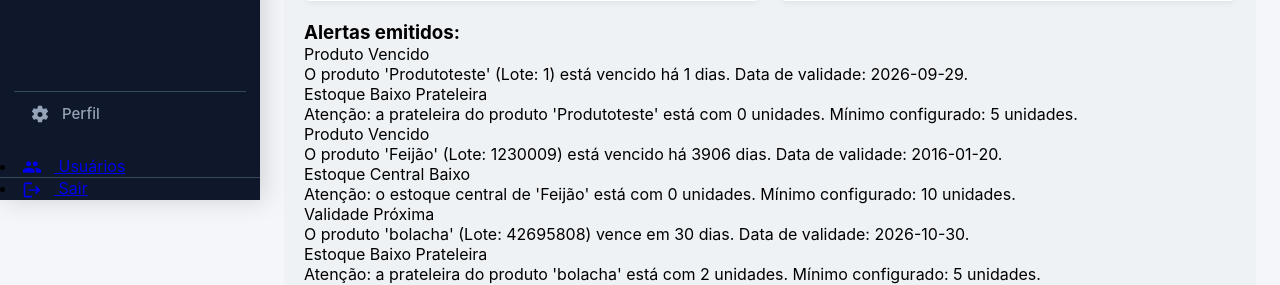
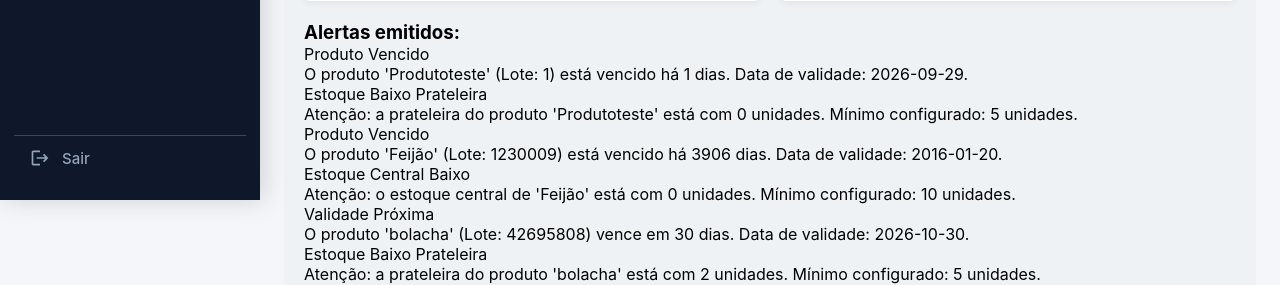
Before and after one commit to IsabelliLencione/TESTE_Valistoque, a PHP site: page /relatorio.php in a window 1280 px wide. Shown: the part 600-885 px from the top of the page. Run offline with PHP 8.4, Linux system fonts and the light colour scheme; data comes from the database, SQL or seed files in the repository; data that the repository does not hold is empty.

Commit message:
Arrumei o menu lateral de algumas paginas

```diff
--- a/paginas/relatorio.php
+++ b/paginas/relatorio.php
@@ -249,30 +249,6 @@ try {
             </a>
 
         </li>
-
-        <li style="margin-top: auto; border-top: 1px solid #34495e;">
-
-            <a href="perfil.php">
-
-                <svg class="nav-icon" viewBox="0 0 24 24">
-                    <path d="M19.43 12.98c.04-.32.07-.64.07-.98s-.03-.66-.07-.98l2.11-1.65c.19-.15.24-.42.12-.64l-2-3.46c-.12-.22-.39-.3-.61-.22l-2.49 1c-.52-.4-1.08-.73-1.69-.98l-.38-2.65C14.46 2.18 14.25 2 14 2h-4c-.25 0-.46.18-.49.42l-.38 2.65c-.61.25-1.17.59-1.69.98l-2.49-1c-.23-.09-.49 0-.61.22l-2 3.46c-.13.22-.07.49.12.64l2.11 1.65c-.04.32-.07.65-.07.98s.03.66.07.98l-2.11 1.65c-.19.15-.24.42-.12.64l2 3.46c.12.22.39.3.61.22l2.49-1c.52.4 1.08.73 1.69.98l.38 2.65c.03.24.24.42.49.42h4c.25 0 .46-.18.49-.42l.38-2.65c.61-.25 1.17-.59 1.69-.98l2.49 1c.23.09.49 0 .61-.22l2-3.46c.12-.22.07-.49-.12-.64l-2.11-1.65zM12 15.5c-1.93 0-3-1.07-3-3s1.07-3 3-3 3 1.07 3 3-1.07 3-3 3z"/>
-                </svg>
-
-                Perfil
-
-            </a>
-
-        </li>
-
-    </ul>
-
-    <!-- Usuários -->
-    <li>
-      <a class="profile-item" href="ListaUsuarios.php">
-        <svg class="nav-icon" viewBox="0 0 24 24"><path d="M16 11c1.66 0 2.99-1.34 2.99-3S17.66 5 16 5c-1.66 0-3 1.34-3 3s1.34 3 3 3zm-8 0c1.66 0 2.99-1.34 2.99-3S9.66 5 8 5C6.34 5 5 6.34 5 8s1.34 3 3 3zm0 2c-2.33 0-7 1.17-7 3.5V19h14v-2.5c0-2.33-4.67-3.5-7-3.5zm8 0c-.29 0-.62.02-.97.05 1.16.84 1.97 1.97 1.97 3.45V19h6v-2.5c0-2.33-4.67-3.5-7-3.5z"/></svg>
-        Usuários
-      </a>
-    </li>
 
 
     <li style="margin-top: auto; border-top: 1px solid #34495e;">
```
Also changed, not shown: paginas/produtos.php (+8 -6 lines).
